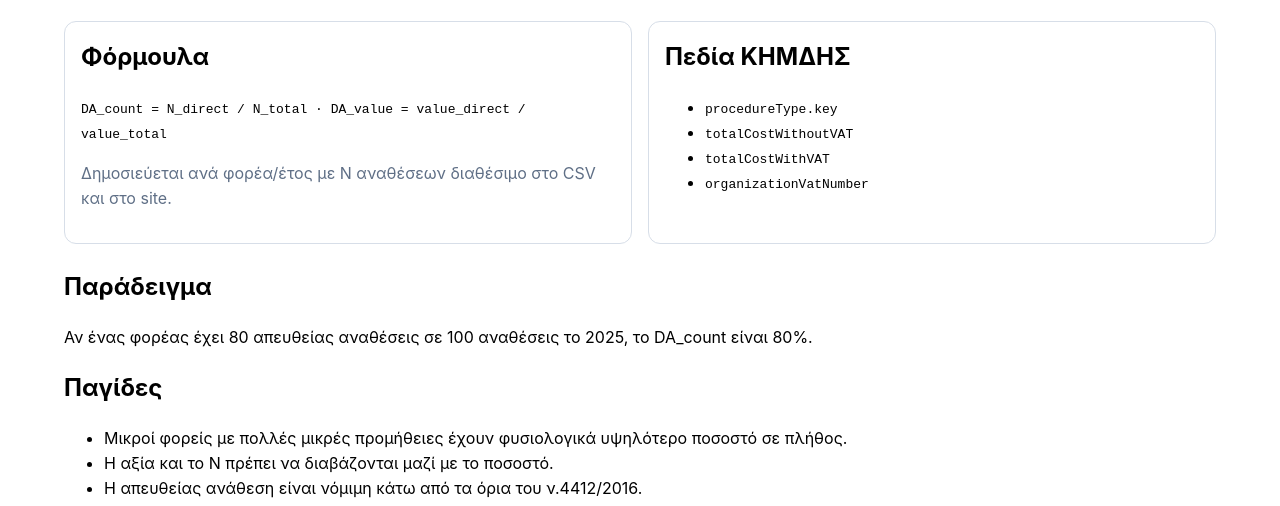
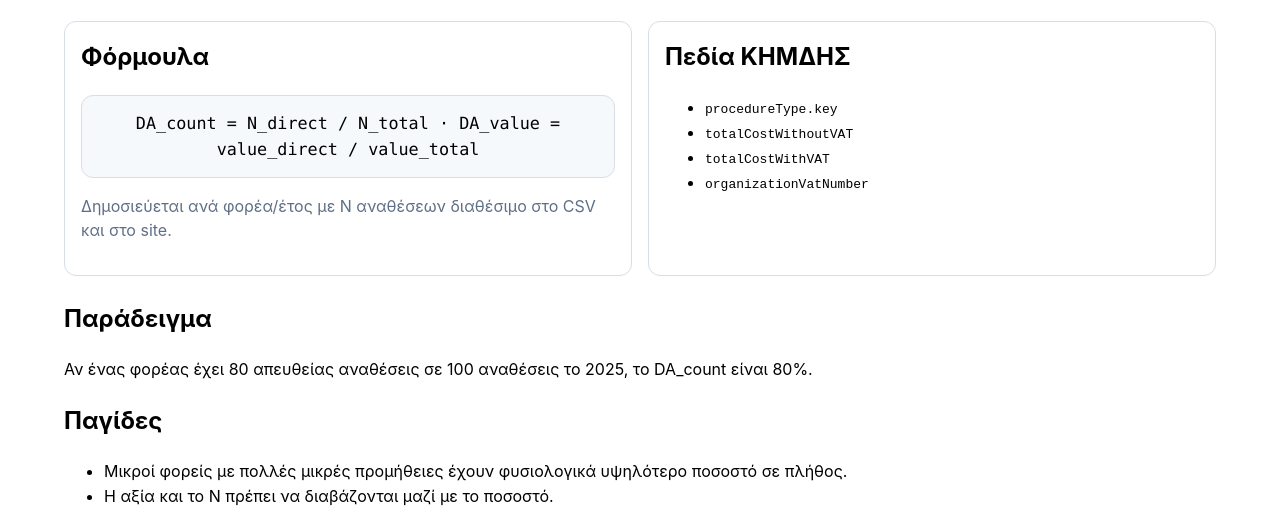
Before and after one commit to straf10/GovTrace, an Astro site in the folder site/: page /deiktes/direct-award in a window 1280 px wide. Shown: the part 303-809 px from the top of the page. Built offline with nearby package versions, Linux system fonts and the light colour scheme; Astro itself is replaced by a stand-in of ours; no server answers.

Commit message:
D17: styled formula block στη σελίδα δείκτη /deiktes/<slug>/
CSS-only (background/border/centered/monospace), χωρίς KaTeX/MathJax
dependency, θεματικό light/dark μέσω var(--panel).

```diff
--- a/site/src/pages/deiktes/[slug]/index.astro
+++ b/site/src/pages/deiktes/[slug]/index.astro
@@ -24,7 +24,7 @@ const statusLabel = {
   <section class="definition-grid">
     <div class="definition-card">
       <h2>Φόρμουλα</h2>
-      <p><code>{indicator.formula}</code></p>
+      <p class="formula-block"><code>{indicator.formula}</code></p>
       <p class="muted">{indicator.nRule}</p>
     </div>
     <div class="definition-card">
@@ -70,4 +70,17 @@ const statusLabel = {
   }
   .definition-card h2 { margin-top: 0; }
   .muted { color: var(--muted); }
+  .formula-block {
+    background: var(--panel);
+    border: 1px solid var(--border);
+    border-radius: var(--radius-md);
+    padding: 0.9rem 1rem;
+    text-align: center;
+    overflow-x: auto;
+  }
+  .formula-block code {
+    font-family: "SFMono-Regular", Consolas, Menlo, monospace;
+    font-size: 1.05rem;
+    white-space: pre-wrap;
+  }
 </style>
```
